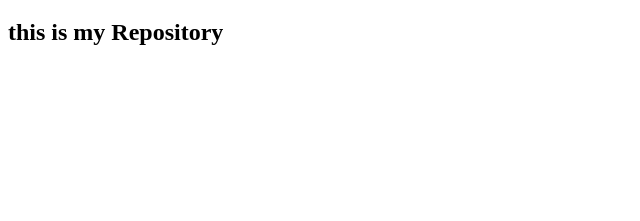
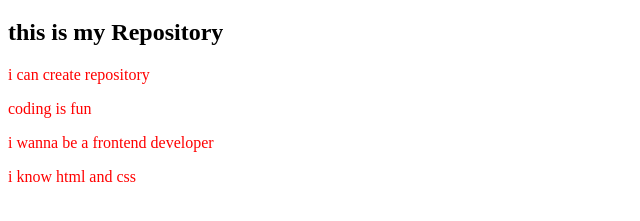
Before and after one commit to SamitMahadi/my-first-website, a plain HTML site: page index.html in a window 1280 px wide. Shown: the part 61-282 px from the top of the page, without its empty margins (0-640 px from the left). Drawn offline with Linux system fonts and the light colour scheme.

Commit message:
style changed

```diff
--- a/index.html
+++ b/index.html
@@ -5,10 +5,15 @@
     <meta http-equiv="X-UA-Compatible" content="IE=edge">
     <meta name="viewport" content="width=device-width, initial-scale=1.0">
     <title>My First Github Repository</title>
+    <link rel="stylesheet" href="style.css">
 </head>
 <body>
     <h1> i can push Github</h1>
     <h2>this is my Repository</h2>
+    <p>i can create repository </p>
+    <p>coding is fun</p>
+    <p>i wanna be a frontend developer</p>
+    <p>i know html and css</p>
 
 </body>
 </html>
--- /dev/null
+++ b/style.css
@@ -0,0 +1,3 @@
+P{
+    color: red;
+}
```
